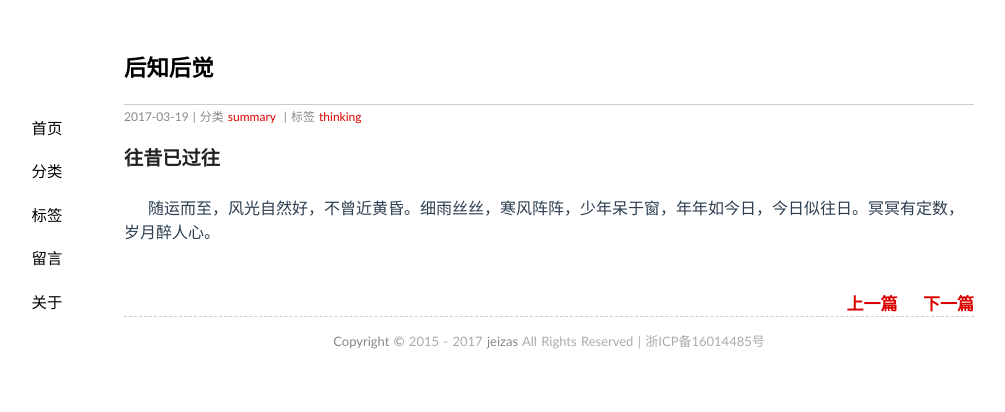
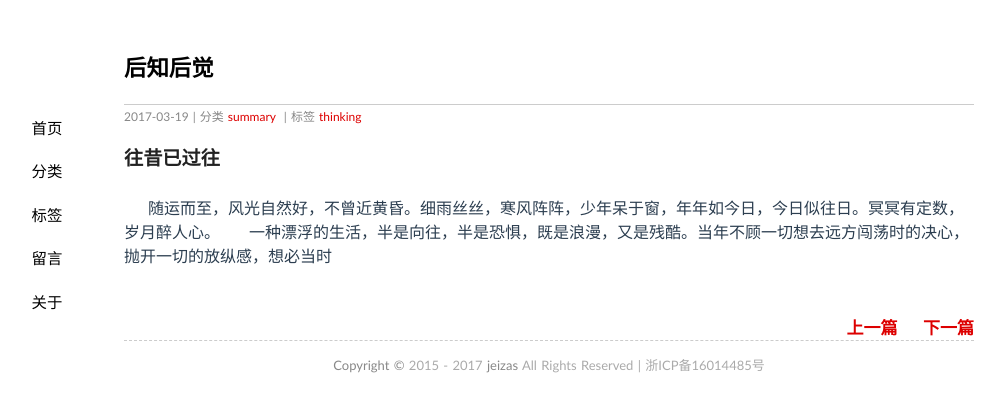
Before and after one commit to jeizas/jeizas.github.io, a Jekyll site: the page built from _posts/2017-03-19-vagrant.md, in a window 1280 px wide. Shown: the top 412 px of the page, without its empty margins (91-1096 px from the left). Built offline with Jekyll 4.4.1, drawn with Linux system fonts in a browser that asks for light colours; comment, search, counter and statistics services are not loaded.

Commit message:
modified:   _posts/2017-03-19-vagrant.md

```diff
--- a/_posts/2017-03-19-vagrant.md
+++ b/_posts/2017-03-19-vagrant.md
@@ -8,3 +8,4 @@ tags: thinking
 
 ### 往昔已过往
 &emsp;&emsp;随运而至，风光自然好，不曾近黄昏。细雨丝丝，寒风阵阵，少年呆于窗，年年如今日，今日似往日。冥冥有定数，岁月醉人心。
+&emsp;&emsp;一种漂浮的生活，半是向往，半是恐惧，既是浪漫，又是残酷。当年不顾一切想去远方闯荡时的决心，抛开一切的放纵感，想必当时
```
